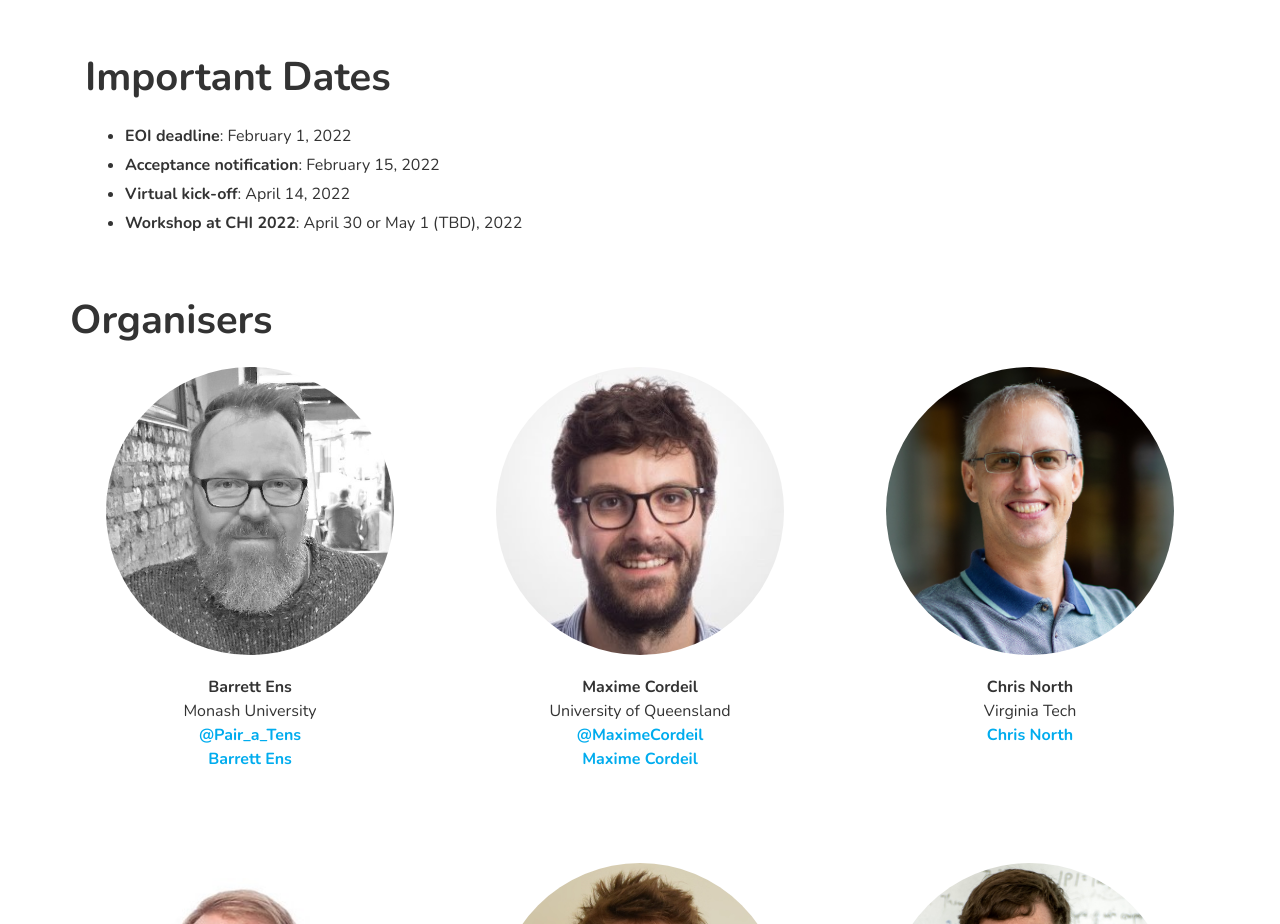
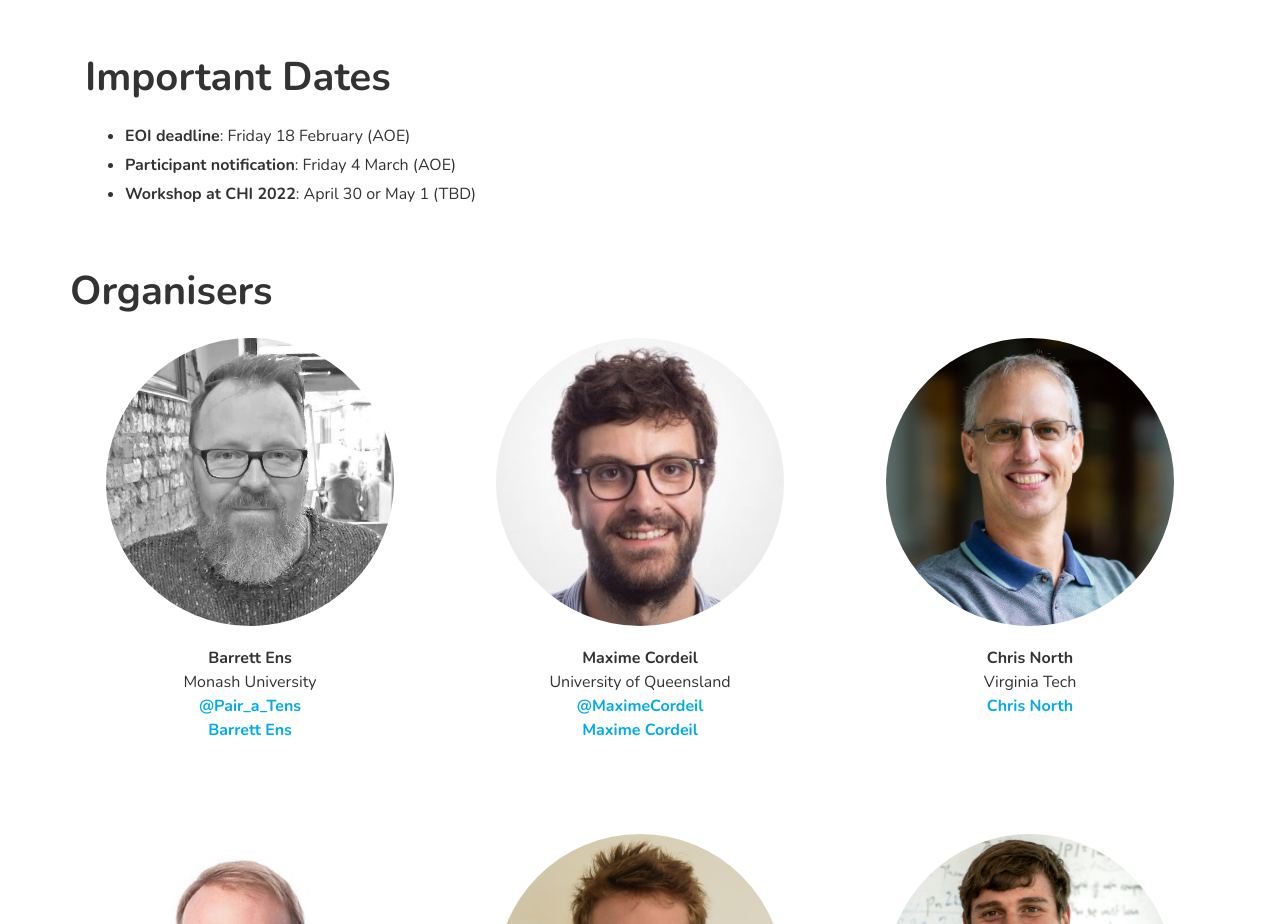
Before and after one commit to ia2workshop2022/ia2workshop2022.github.io, a website: page index.html in a window 1280 px wide. Shown: the part 1474-2398 px from the top of the page. Drawn offline with nearby package versions, Linux system fonts and the light colour scheme.

Commit message:
update EOI date

```diff
--- a/index.html
+++ b/index.html
@@ -121,10 +121,11 @@
 
       <h1>Important Dates</h1>
       <ul>
-        <li><b>EOI deadline</b>: February 1, 2022</li>
-        <li><b>Acceptance notification</b>: February 15, 2022</li>
-        <li><b>Virtual kick-off</b>: April 14, 2022</li>
-        <li><b>Workshop at CHI 2022</b>: April 30 or May 1 (TBD), 2022</li>
+        <li><b>EOI deadline</b>: Friday 18 February (AOE)</li>
+        <li><b>Participant notification</b>:  Friday 4 March (AOE)</li>
+        <!--li><b>Acceptance notification</b>: February 15, 2022</li>
+        <li><b>Virtual kick-off</b>: April 14, 2022</li-->
+        <li><b>Workshop at CHI 2022</b>: April 30 or May 1 (TBD)</li>
       </ul>
       <!-- h1>Thank you!</h1><p>Our inaugural alt.VIS workshop took place on Sunday, October 24th at IEEE VIS Virtual.
         Our deepest gratitude to all the authors, reviewers, and attendees for making this workshop a wonderful,
```
